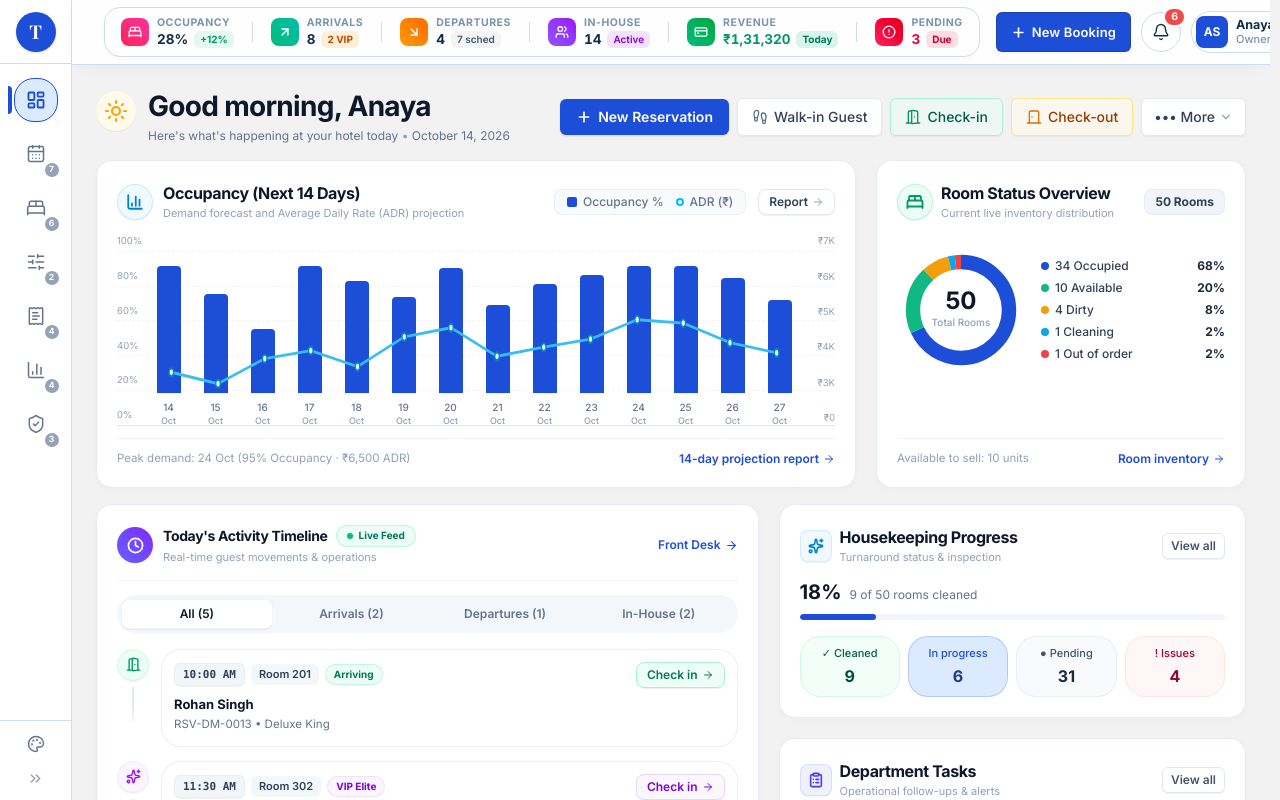
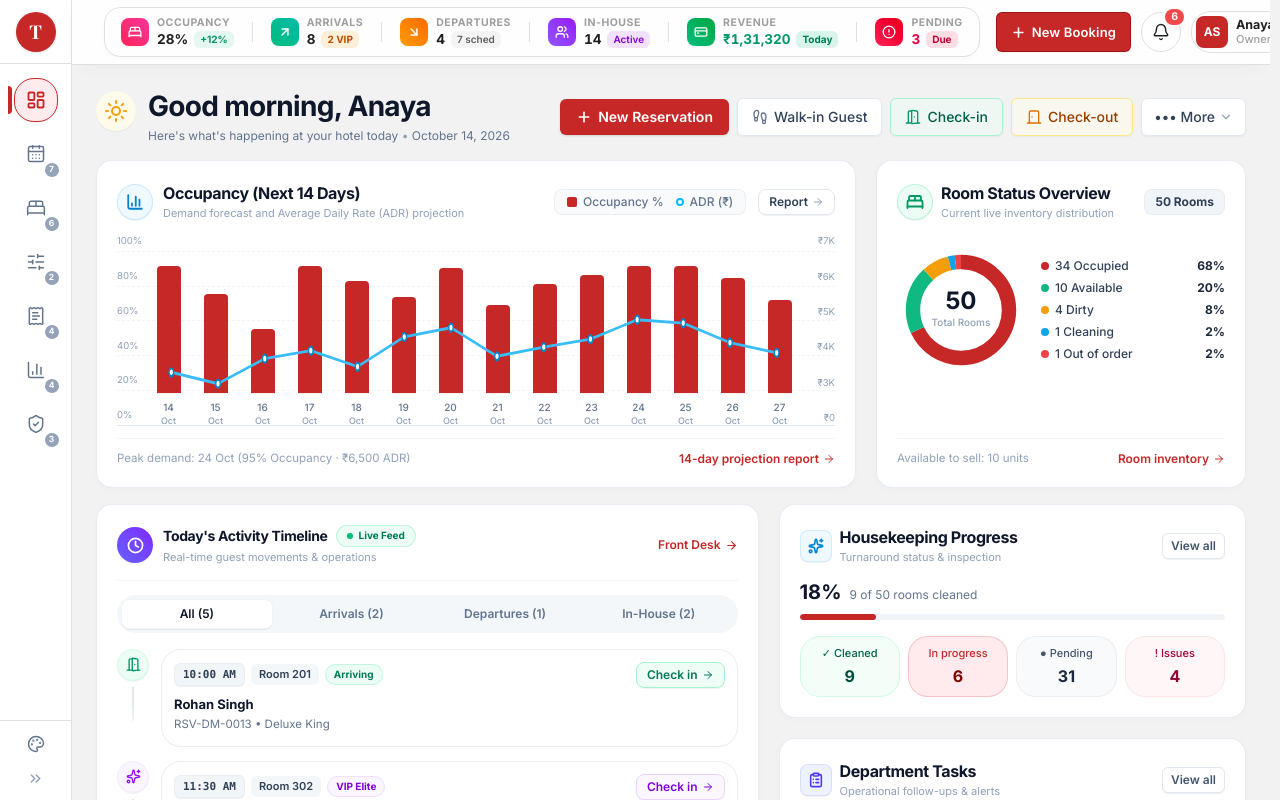
Before and after one commit to BijjaSagar/pms-product, a React (Vite) app: page / in a window 1280 px wide. Shown: the top 800 px of the page. Built offline with nearby package versions, Linux system fonts and the light colour scheme.

Commit message:
add PMS API client, theme context, presets, CSS tokens, and theme switcher component

```diff
--- a/src/components/ThemeSwatcher.tsx
+++ b/src/components/ThemeSwatcher.tsx
@@ -1,30 +1,11 @@
-import { useState } from 'react';
-import { PRESET_LIST, isHexColor } from '../theme/presets';
+import { PRESET_LIST } from '../theme/presets';
 import { useTheme } from '../theme/useTheme';
 
 export function ThemeSwatcher({ open, onClose }: { open: boolean; onClose: () => void }) {
-  const { preset, customAccent, setPreset, setCustomAccent, resetPresetDefaults, resetAll } =
-    useTheme();
-  const [hexDraft, setHexDraft] = useState(customAccent ?? '');
-  const [hexError, setHexError] = useState('');
+  const { preset = 'crimson', setPreset } = useTheme();
+  const activePreset = preset || 'crimson';
 
   if (!open) return null;
-
-  const applyHex = (raw: string) => {
-    setHexDraft(raw);
-    const v = raw.trim().toUpperCase();
-    if (v === '') {
-      setHexError('');
-      setCustomAccent(null);
-      return;
-    }
-    if (isHexColor(v)) {
-      setHexError('');
-      setCustomAccent(v);
-    } else {
-      setHexError('Use a 6-digit hex, e.g. #1D4ED8.');
-    }
-  };
 
   return (
     <div className="fixed inset-0 z-50" role="dialog" aria-modal="true" aria-label="Customize appearance">
@@ -46,8 +27,7 @@ export function ThemeSwatcher({ open, onClose }: { open: boolean; onClose: () =>
           <div>
             <h2 className="pms-section-title">Appearance</h2>
             <p className="pms-helper mt-0.5">
-              Live preview · preset saved to active property · custom accent stays on this device
-              {customAccent ? ` · custom ${customAccent}` : ''}
+              Live preview · preset saved to active property
             </p>
           </div>
           <button type="button" onClick={onClose} className="pms-btn-ghost px-2.5 py-1.5" aria-label="Close panel">
@@ -60,7 +40,7 @@ export function ThemeSwatcher({ open, onClose }: { open: boolean; onClose: () =>
           <p className="pms-helper mb-3">Nine house palettes in a light linen finish.</p>
           <div className="grid grid-cols-1 gap-2.5 xs:grid-cols-2 sm:grid-cols-2" role="radiogroup" aria-label="Colour preset">
             {PRESET_LIST.map((p) => {
-              const checked = preset === p.id;
+              const checked = activePreset === p.id;
               return (
                 <button
                   key={p.id}
@@ -106,72 +86,6 @@ export function ThemeSwatcher({ open, onClose }: { open: boolean; onClose: () =>
               );
             })}
           </div>
-
-          <h3 className="pms-label mb-1 mt-6">Advanced accent</h3>
-          <p className="pms-helper mb-3">Optional. Overrides the preset primary. Keep the preset for a curated look.</p>
-          <div
-            className="rounded-[12px] border p-3.5"
-            style={{ borderColor: 'var(--color-border)', background: 'var(--color-muted-surface)' }}
-          >
-            <div className="flex flex-wrap items-center gap-3">
-              <label className="flex items-center gap-2 text-[13px] font-medium" style={{ color: 'var(--color-ink)' }}>
-                <input
-                  type="color"
-                  value={customAccent ?? '#1D4ED8'}
-                  onChange={(e) => applyHex(e.target.value)}
-                  aria-label="Pick a custom primary colour"
-                  className="h-9 w-12 cursor-pointer rounded-md border"
-                  style={{ borderColor: 'var(--color-border)', background: 'var(--color-surface)' }}
-                />
-                Picker
-              </label>
-              <label className="flex flex-1 items-center gap-2 text-[13px] font-medium" style={{ color: 'var(--color-ink)' }}>
-                Hex
-                <input
-                  type="text"
-                  value={hexDraft}
-                  onChange={(e) => applyHex(e.target.value)}
-                  placeholder="#1D4ED8"
-                  spellCheck={false}
-                  maxLength={7}
-                  aria-label="Custom accent hex value"
-                  aria-invalid={hexError ? true : undefined}
-                  className="pms-input tnum min-w-[110px] flex-1 px-2.5 py-2 uppercase"
-                />
-              </label>
-            </div>
-            {hexError ? (
-              <p className="mt-2 text-[12px] font-medium" style={{ color: 'var(--color-danger-text)' }} role="alert">
-                {hexError}
-              </p>
-            ) : (
-              <p className="pms-helper mt-2">
-                {customAccent ? `Active override ${customAccent}. Hover/active shades derive automatically.` : 'No override — using preset primary.'}
-              </p>
-            )}
-            <div className="mt-3 flex flex-wrap gap-2">
-              <button type="button" onClick={resetPresetDefaults} className="pms-btn-ghost px-3 py-2">
-                Reset to preset
-              </button>
-              <button type="button" onClick={resetAll} className="pms-btn-ghost px-3 py-2">
-                Reset to default
-              </button>
-            </div>
-          </div>
-
-          <div
-            className="mt-4 rounded-[12px] border p-3.5 text-[12.5px]"
-            style={{ borderColor: 'var(--color-border)', background: 'var(--color-surface)' }}
-          >
-            <p className="font-semibold" style={{ color: 'var(--color-ink)' }}>
-              What changes?
-            </p>
-            <p className="mt-1" style={{ color: 'var(--color-ink-secondary)' }}>
-              Navigation, buttons, cards, tables, forms, dialogs, charts, badges and menus update immediately.
-              Status colours (confirmed, occupied, paid…) stay meaningful in every theme. Your page and route state
-              are preserved.
-            </p>
-          </div>
         </div>
       </aside>
     </div>
--- a/src/lib/api/pms.ts
+++ b/src/lib/api/pms.ts
@@ -298,7 +298,7 @@ export const adminApi = {
 const THEME_STORAGE_KEY = 'pms.theme';
 
 export const themeApi = {
-  get: async () => ({ themeKey: localStorage.getItem(THEME_STORAGE_KEY) ?? 'MIDNIGHT_NAVY' }),
+  get: async () => ({ themeKey: localStorage.getItem(THEME_STORAGE_KEY) ?? 'CRIMSON_RED' }),
   set: async (themeKey: string) => {
     localStorage.setItem(THEME_STORAGE_KEY, themeKey);
     return { themeKey, applied: true };
--- a/src/theme/ThemeContext.tsx
+++ b/src/theme/ThemeContext.tsx
@@ -4,7 +4,7 @@ import { STORAGE_KEYS, isHexColor, isPresetId } from './presets';
 import type { ThemePresetId } from './presets';
 import { ThemeContext } from './context';
 
-const DEFAULT_PRESET: ThemePresetId = 'midnight';
+const DEFAULT_PRESET: ThemePresetId = 'crimson';
 
 function readStoredPreset(): ThemePresetId {
   try {
--- a/src/theme/presets.ts
+++ b/src/theme/presets.ts
@@ -2,15 +2,15 @@
 // Runtime values live in tokens.css (must stay in sync). TS-only, erasable syntax.
 
 export const PRESET_IDS = [
-  'midnight',
+  'crimson',
   'ocean',
-  'crimson',
   'beige',
   'sage',
   'slate',
   'eucalyptus',
   'olive',
   'lavender',
+  'midnight',
 ] as const;
 
 export type ThemePresetId = (typeof PRESET_IDS)[number];
--- a/src/theme/tokens.css
+++ b/src/theme/tokens.css
@@ -52,29 +52,29 @@
   --color-neutral-text: #4a5450;
   --color-neutral-border: #d5d8d5;
 
-  /* Fallback palette (Midnight Navy). Every preset below overrides these, so a
+  /* Fallback palette (Crimson Red). Every preset below overrides these, so a
      missing or unknown `data-preset` still renders a themed UI rather than one
      with undefined colours. */
-  --color-primary: #1d4ed8;
-  --color-primary-hover: #1e40af;
-  --color-primary-active: #1e3a8a;
+  --color-primary: #c62828;
+  --color-primary-hover: #b71c1c;
+  --color-primary-active: #7f0000;
   --color-primary-foreground: #ffffff;
-  --color-dark-accent: #12304a;
-  --color-soft: #60a5fa;
+  --color-dark-accent: #7f0000;
+  --color-soft: #ef9a9a;
   --color-page: #f2f2f2;
   --color-sidebar: #ffffff;
   --color-surface: #ffffff;
   --color-elevated: #ffffff;
-  --color-hover-surface: #e8f0fe;
-  --color-muted-surface: #dbeafe;
-  --color-ink: #12304a;
-  --color-ink-secondary: #3e5a78;
-  --color-ink-muted: #7a93af;
-  --color-ink-disabled: #b4c6d9;
-  --color-border: #cbddf0;
-  --color-divider: #e4edf5;
-  --color-focus: #1d4ed8;
-  --color-selection: rgb(29 78 216 / 0.18);
+  --color-hover-surface: #f5f5f5;
+  --color-muted-surface: #ffebee;
+  --color-ink: #212121;
+  --color-ink-secondary: #616161;
+  --color-ink-muted: #9e9e9e;
+  --color-ink-disabled: #bdbdbd;
+  --color-border: #e0e0e0;
+  --color-divider: #eeeeee;
+  --color-focus: #c62828;
+  --color-selection: rgb(198 40 40 / 0.18);
 
   /* Sidebar contrast + scrim: white sidebar background with theme-aware active tokens */
   --color-sidebar-ink: #64748b;
```
